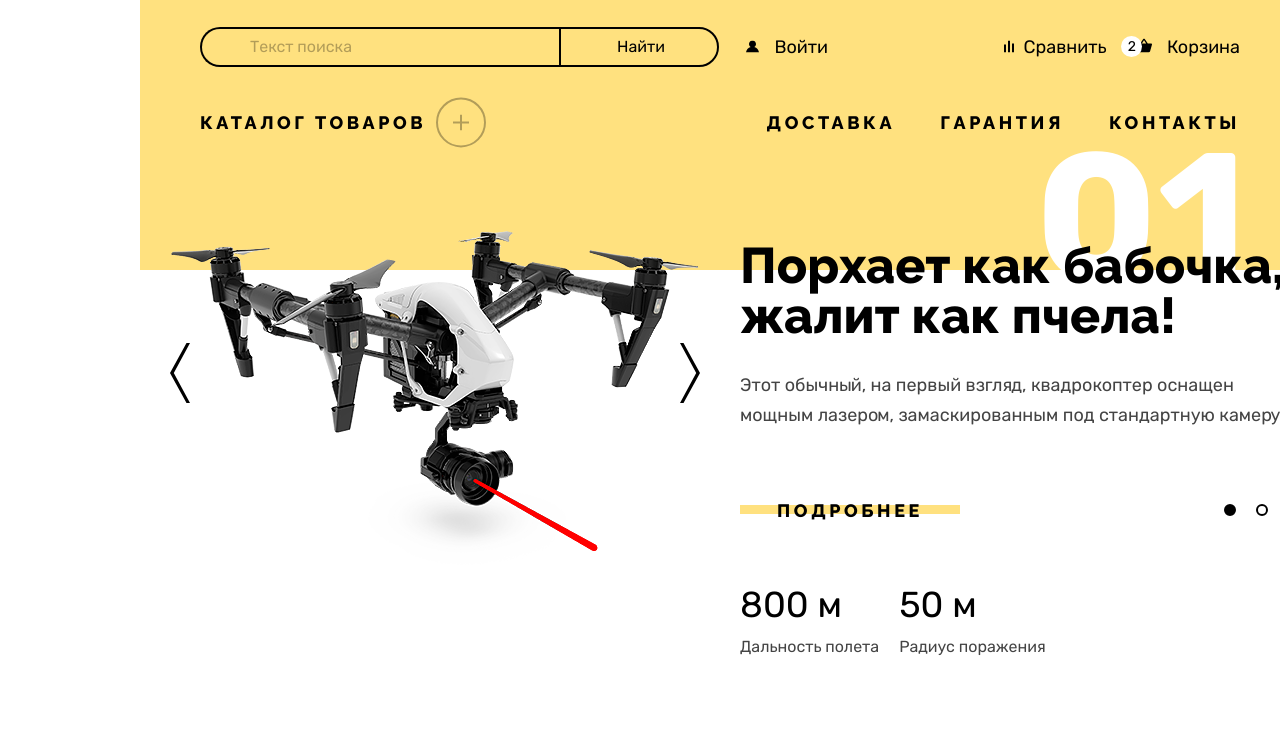
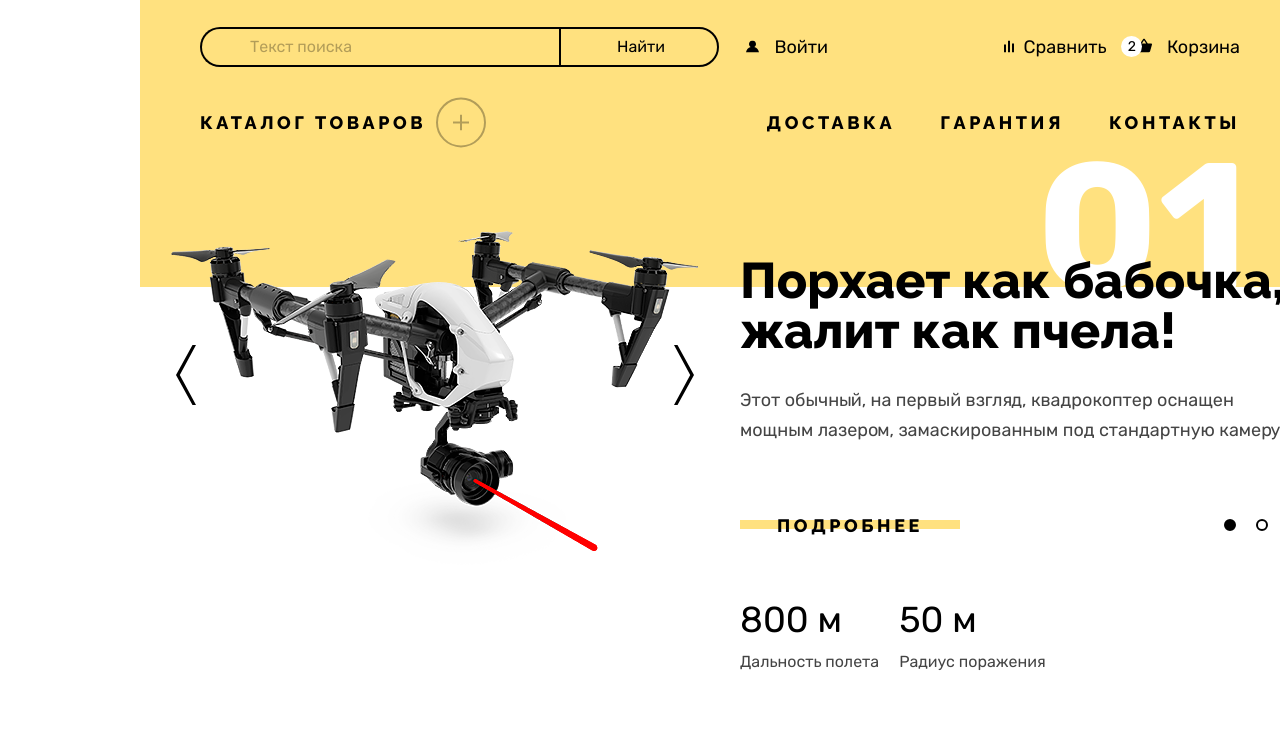
Before and after one commit to htmlacademy-htmlcss/1923439-device-33, a plain HTML site: page index.html in a window 1280 px wide. Shown: the part 57-795 px from the top of the page. Drawn offline with Linux system fonts and the light colour scheme.

Commit message:
переверстал слайдер

```diff
--- a/index.html
+++ b/index.html
@@ -109,23 +109,25 @@
       <div class="container">
         <section class="slider">
           <h1 class="visually_hidden">Интернет-магазин Device</h1>
-          <ul class="slider_list">
+          <ol class="slider_list">
             <li class="slider_item">
+              <div class="image-wrapper">
+                <img class="slider_img" src="./images/png/slider-1.png" width="560" height="560" alt="крутой квадракотер">
+                <div class="button-wrapper">
                   <button class="slider_button slider_button_previos">
                     <svg class="slider_button_img" width="20" height="60" viewBox="0 0 20 60" fill="currentColor" xmlns="http://www.w3.org/2000/svg">
                       <path d="M20 60H16.5L0 30L16.5 0H20L3.8 30L20 60Z"/>
                       </svg>
                   </button>
-              <img class="slider_img" src="./images/png/slider-1.png" width="560" height="560" alt="крутой квадракотер">
                   <button class="slider_button slider_button_next">
                     <svg class="slider_button_img" width="20" height="60" viewBox="0 0 20 60" fill="none" xmlns="http://www.w3.org/2000/svg">
                       <path d="M-5.24537e-06 1.74846e-06L3.49999 1.44248e-06L20 30L3.5 60L0 60L16.2 30L-5.24537e-06 1.74846e-06Z" fill="black"/>
                       </svg>
                   </button>
-            </li>
-          </ul>
+                </div>
+              </div>
+              <div class="slider_description_wrapper">
                   <span class="slider-number">01</span>
-          <div class="slider_description_wrapper">
                   <h3 class="slider_title">Порхает как бабочка,
                   жалит как пчела!</h3>
                 <p class="slider_description">Этот обычный, на первый взгляд, квадрокоптер оснащен мощным лазером,
@@ -135,29 +137,31 @@
                   <div class="slider_link_wrapper">
                     <a class="slider_link" href="#">Подробнее</a>
                   </div>
-              <ul class="slider_indicators_list">
+                  <ol class="slider_indicators_list">
+                    <li class="slider_indicators_item ">
+                      <a class="slider_indicators_link slider_1 slider_indicators_link_current" href="#"></a>
+                    </li>
                     <li class="slider_indicators_item">
-                  <a class="slider_indicators_link slider_indicators_link_current" href="#"></a>
+                      <a class="slider_indicators_link slider_2" href="#"></a>
                     </li>
                     <li class="slider_indicators_item">
                       <a class="slider_indicators_link" href="#"></a>
                     </li>
-                <li class="slider_indicators_item">
-                  <a class="slider_indicators_link" href="#"></a>
-                </li>
-              </ul>
+                  </ol>
                 </div>
                 <div class="slider_dl_wrapper">
                   <dl class="slider_dl">
+                    <dd class="slider_dd">Дальность полета</dd>
                     <dt class="slider_dt">800 м</dt>
-                <dd class="slider_dd">Дальность полета</dd>
                   </dl>
                   <dl class="slider_dl">
+                    <dd class="slider_dd">Радиус поражения</dd>
                     <dt class="slider_dt">50 м</dt>
-                <dd class="slider_dd">Радиус поражения</dd>
                   </dl>
                 </div>
               </div>
+            </li>
+          </ol>
         </section>
         <section class="catalog_categories">
           <ul class="catalog_categories_list">
--- a/styles/style.css
+++ b/styles/style.css
@@ -309,27 +309,9 @@ body {
 }
 
 .slider {
-  background-image: linear-gradient(to bottom, #FFE17F, #FFE17F 26%, #FFFFFF 26%, #FFFFFF 100%);
-  display: grid;
-  grid-template-columns: 560px auto 300px;
-  grid-template-rows: 70px 70px 70px 70px 70px 70px 70px 38px;
-  column-gap: 40px;
+  background-image: linear-gradient(to bottom, #FFE17F, #FFE17F 27%, #FFFFFF 27%, #FFFFFF 100%);
 }
 
-
-.slider-number {
-  font-family: "Rubik", sans-serif;
-  font-style: normal;
-  font-weight: bold;
-  font-size: 180px;
-  line-height: 30px;
-  align-items: center;
-  text-align: right;
-  color: #FFFFFF;
-  grid-column: 3/4;
-  grid-row: 2/3;
-  padding-right: 53px;
-}
 
 .slider_button {
   border: none;
@@ -353,44 +335,38 @@ body {
 }
 
 .slider_item {
-  display: grid;
-  grid-template-columns: 280px 280px;
-  grid-template-rows: 105px 105px 105px;
-}
-
-.slider_img {
-  grid-column: 1/3;
-  grid-row: 1/9;
+  display: flex;
+  justify-content: space-between;
 
 }
 
-.slider_button_previos {
-  grid-column: 1/2;
-  grid-row: 3/4;
-  justify-self: start;
-  align-self: flex-start;
-  padding: 0;
-  margin-left: 30px;
-
-}
-
-.slider_button_next {
-  grid-column: 2/3;
-  grid-row: 3/4;
-  justify-self: end;
-  align-self: flex-start;
-  padding: 0;
+.slider-number {
+  position: absolute;
+  z-index: 0;
+  top: 80px;
+  right: 52px;
+  z-index: 0;
+  font-family: "Rubik", sans-serif;
+  font-style: normal;
+  font-weight: bold;
+  font-size: 180px;
+  line-height: 30px;
+  align-items: center;
+  text-align: right;
+  color: #FFFFFF;
 }
 
 .slider_title {
   font-family: "Raleway", sans-serif;
+  width: 560px;
+  z-index: 1;
   font-style: normal;
   font-weight: 800;
   font-size: 50px;
   line-height: 50px;
   color: #000000;
   margin: 0;
-  padding-top: 108px;
+  padding-top: 123px;
   margin-bottom: 29px;
 }
 
@@ -408,9 +384,27 @@ body {
 }
 
 .slider_description_wrapper {
+  position: relative;
   display: flex;
   flex-direction: column;
   grid-column: 2/4;
+  width: 560px;
+}
+
+.image-wrapper {
+  position: relative;
+  width: 560px;
+  margin-right: 40px;
+}
+
+.button-wrapper {
+  display:flex;
+  justify-content: space-between;
+  width: 530px;
+  position: absolute;
+  top: 37%;
+  left: 0;
+  margin-left: 30px;
 }
 
 .slider_indicators_list {
@@ -421,13 +415,10 @@ body {
   align-items: center;
 }
 
-.slider_indicators_item {
+.slider_indicators_item + .slider_indicators_item {
   margin-left: 20px;
 }
 
-.slider_indicators_item:first-child {
-  margin-left: 0;
-}
 
 .slider_indicators_link {
   display: block;
@@ -508,6 +499,8 @@ body {
 
 .slider_dl {
   margin-right: 20px;
+  display: flex;
+  flex-direction: column;
 }
 
 .slider_dt {
@@ -518,6 +511,7 @@ body {
   line-height: 30px;
   color: #000000;
   margin-bottom: 12px;
+  order: 1;
 }
 
 .slider_dd {
@@ -528,6 +522,7 @@ body {
   line-height: 30px;
   color: #444444;
   margin: 0;
+  order: 2;
 }
 
 .catalog_categories {
```
Lines whose indentation alone changed are shown as unchanged.
